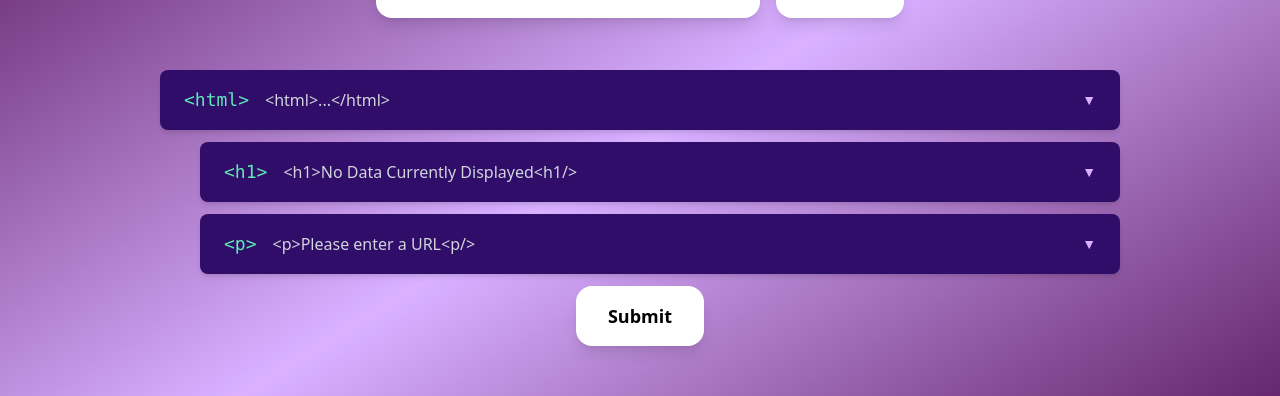
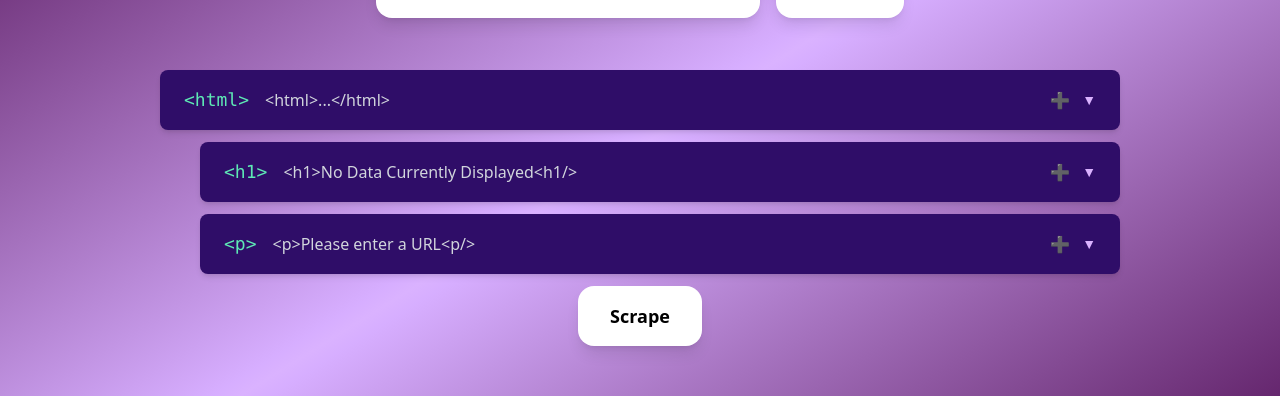
Before and after one commit to Langelozzi/ScrapeGoat, a React (Vite) app in the folder frontend/: page / in a window 1280 px wide. Shown: the part 254-650 px from the top of the page. Built offline with nearby package versions, Linux system fonts and the light colour scheme.

Commit message:
added callback

```diff
--- a/frontend/src/App.jsx
+++ b/frontend/src/App.jsx
@@ -67,9 +67,7 @@ function App() {
               location: "l0",
               key: "k0"
             },
-            flags: {
-              "f0": "v0",
-            }
+            flags: {}
           },
           {
             node_query: "nq1",
@@ -77,9 +75,7 @@ function App() {
               location: "l1",
               key: "k1"
             },
-            flags: {
-              "f1": "v1",
-            }
+            flags: {}
           },
         ]
       })
@@ -88,6 +84,10 @@ function App() {
       .then(json => { console.log(json); })
       .catch(error => console.error(error));
     }
+
+  const addToQuery = () => {
+    console.log("test");
+  }
 
   return (
     <div className="min-h-screen flex flex-col items-center justify-start bg-gradient-to-br from-fuchsia-950 via-purple-300 to-fuchsia-950 text-white p-8">
@@ -114,7 +114,7 @@ function App() {
 
       {/* Output */}
       <div className='w-[60rem]'>
-        {tree ? <TreeNode node={tree} /> : <TreeNode node={placeholder_data.root} />}
+        {tree ? <TreeNode node={tree} addToQuery={addToQuery} /> : <TreeNode node={placeholder_data.root} addToQuery={addToQuery} />}
       </div>
 
       {/* TEMP */}
@@ -122,7 +122,7 @@ function App() {
           className="mb-10 px-8 py-4 text-lg font-bold bg-white rounded-2xl text-black shadow-lg focus:outline-none focus:ring-4 focus:ring-purple-400 hover:bg-purple-200 transition"
           onClick={scrape}
         >
-          Submit
+          Scrape
       </button>
     </div>
   )
--- a/frontend/src/TreeNode.jsx
+++ b/frontend/src/TreeNode.jsx
@@ -1,6 +1,6 @@
 import { useState } from "react";
 
-function TreeNode({ node, level = 0 }) {
+function TreeNode({ node, addToQuery, level = 0 }) {
   const [expanded, setExpanded] = useState(false);
 
   if (!node) return null;
@@ -12,9 +12,8 @@ function TreeNode({ node, level = 0 }) {
 
   return (
     <div className="my-3">
-      {/* Node summary */}
       <div
-        className="flex items-center cursor-pointer px-6 py-4 rounded-lg bg-violet-950 hover:bg-purple-800 shadow-md w-full"
+        className="flex items-center px-6 py-4 rounded-lg bg-violet-950 hover:bg-purple-800 shadow-md w-full cursor-pointer"
         style={nodeStyle}
         onClick={() => setExpanded(!expanded)}
       >
@@ -22,12 +21,24 @@ function TreeNode({ node, level = 0 }) {
           &lt;{node.tag_type}&gt;
         </span>
         <span className="ml-4 text-base text-gray-300 truncate">{node.raw}</span>
-        <span className="ml-auto text-sm text-purple-300">
-          {expanded ? "▲" : "▼"}
-        </span>
+
+        <div className="ml-auto flex items-center space-x-3">
+          <span
+            className="text-green-400 hover:text-green-300 cursor-pointer"
+            onClick={(e) => {
+              e.stopPropagation();
+              addToQuery();
+            }}
+          >
+            ➕
+          </span>
+
+          <span className="text-sm text-purple-300 cursor-pointer">
+            {expanded ? "▲" : "▼"}
+          </span>
+        </div>
       </div>
 
-      {/* Expanded details */}
       {expanded && (
         <div
           className="mt-2 p-4 rounded-lg bg-black/70 text-sm space-y-3 shadow-inner w-full"
@@ -70,11 +81,10 @@ function TreeNode({ node, level = 0 }) {
         </div>
       )}
 
-      {/* Children */}
       {node.children && node.children.length > 0 && (
         <div className="mt-2">
           {node.children.map((child) => (
-            <TreeNode key={child.id} node={child} level={level + 1} />
+            <TreeNode key={child.id} node={child} addToQuery={addToQuery} level={level + 1} />
           ))}
         </div>
       )}
```
